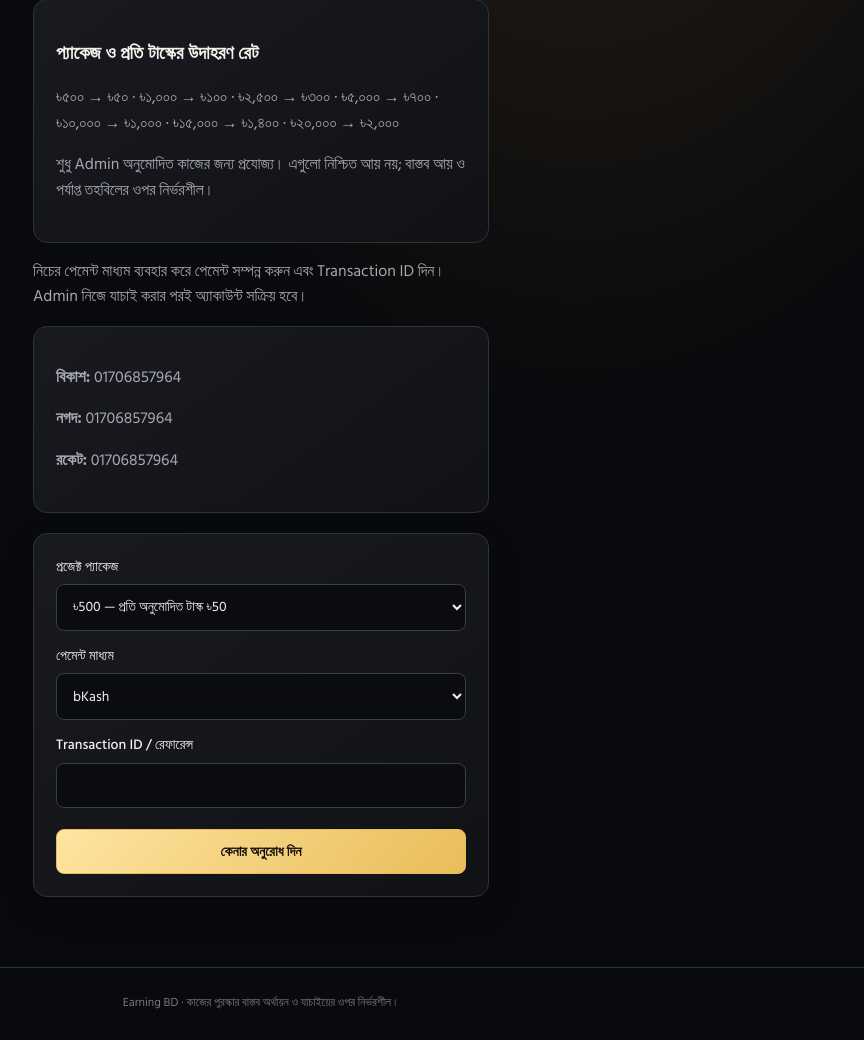
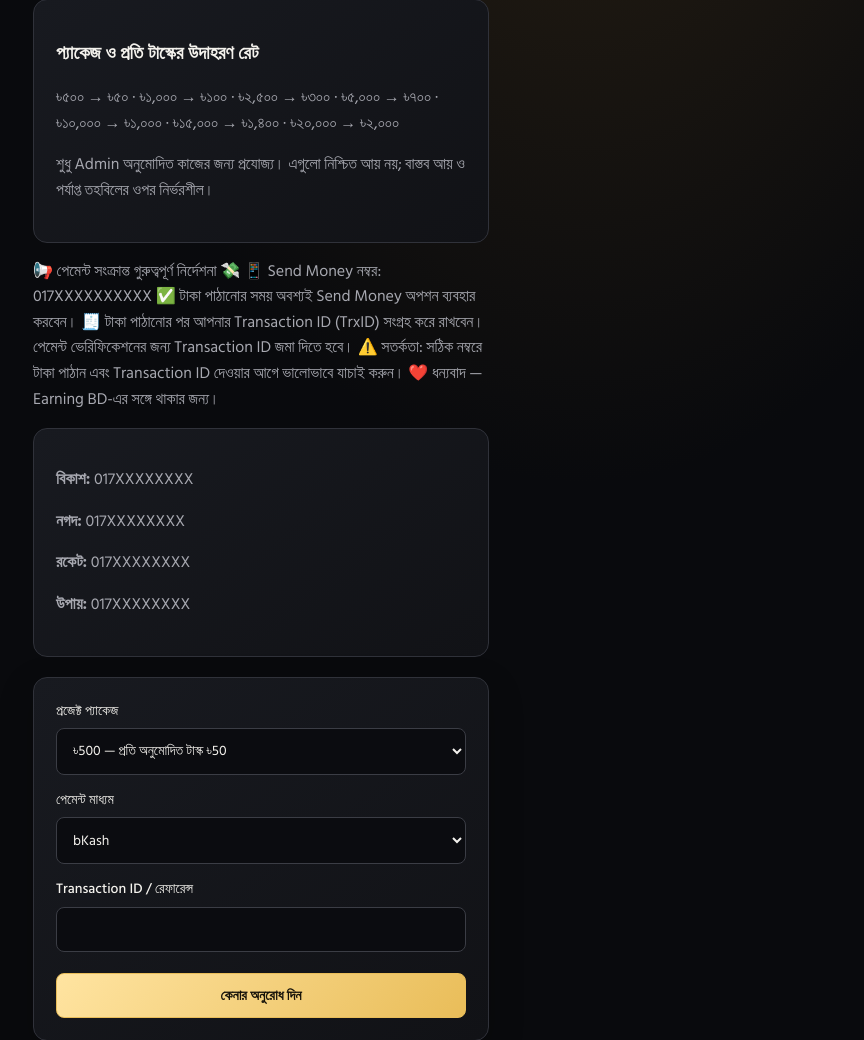
Before and after one commit to Monirul64/Earningbd, a Flask app: page /buy in a window 1280 px wide. Shown: the part 382-1422 px from the top of the page, without its empty margins (379-1243 px from the left). Before the commit the page ends 1391 px from the top, so only its background shows below. Run offline with Flask 3, Linux system fonts and the light colour scheme; a user stored in the database is signed in; data that the repository does not hold is empty; some libraries are stand-ins or nearby versions.

Commit message:
Update payment instructions and contact numbers

```diff
--- a/templates/buy.html
+++ b/templates/buy.html
@@ -49,24 +49,36 @@
 
     <!-- Payment Instructions -->
     <p class="muted">
-        নিচের পেমেন্ট মাধ্যম ব্যবহার করে পেমেন্ট সম্পন্ন করুন
-        এবং Transaction ID দিন। Admin নিজে যাচাই করার
-        পরই অ্যাকাউন্ট সক্রিয় হবে।
+         📢 পেমেন্ট সংক্রান্ত গুরুত্বপূর্ণ নির্দেশনা 💸
+
+        📱 Send Money নম্বর: 017XXXXXXXXXX
+
+       ✅ টাকা পাঠানোর সময় অবশ্যই Send Money অপশন ব্যবহার করবেন।
+
+       🧾 টাকা পাঠানোর পর আপনার Transaction ID (TrxID) সংগ্রহ করে রাখবেন। পেমেন্ট ভেরিফিকেশনের জন্য Transaction ID জমা দিতে হবে।
+
+      ⚠️ সতর্কতা: সঠিক নম্বরে টাকা পাঠান এবং Transaction ID দেওয়ার আগে ভালোভাবে যাচাই করুন।
+
+         ❤️ ধন্যবাদ — Earning BD-এর সঙ্গে থাকার জন্য।
     </p>
 
     <!-- Payment Methods -->
     <div class="card">
 
         <p>
-            <strong>বিকাশ:</strong> 01706857964
+            <strong>বিকাশ:</strong> 017XXXXXXXX
         </p>
 
         <p>
-            <strong>নগদ:</strong> 01706857964
+            <strong>নগদ:</strong> 017XXXXXXXX
         </p>
 
         <p>
-            <strong>রকেট:</strong> 01706857964
+            <strong>রকেট:</strong> 017XXXXXXXX
+        </p>
+
+        <p>
+            <strong>উপায়:</strong> 017XXXXXXXX
         </p>
 
     </div>
```
